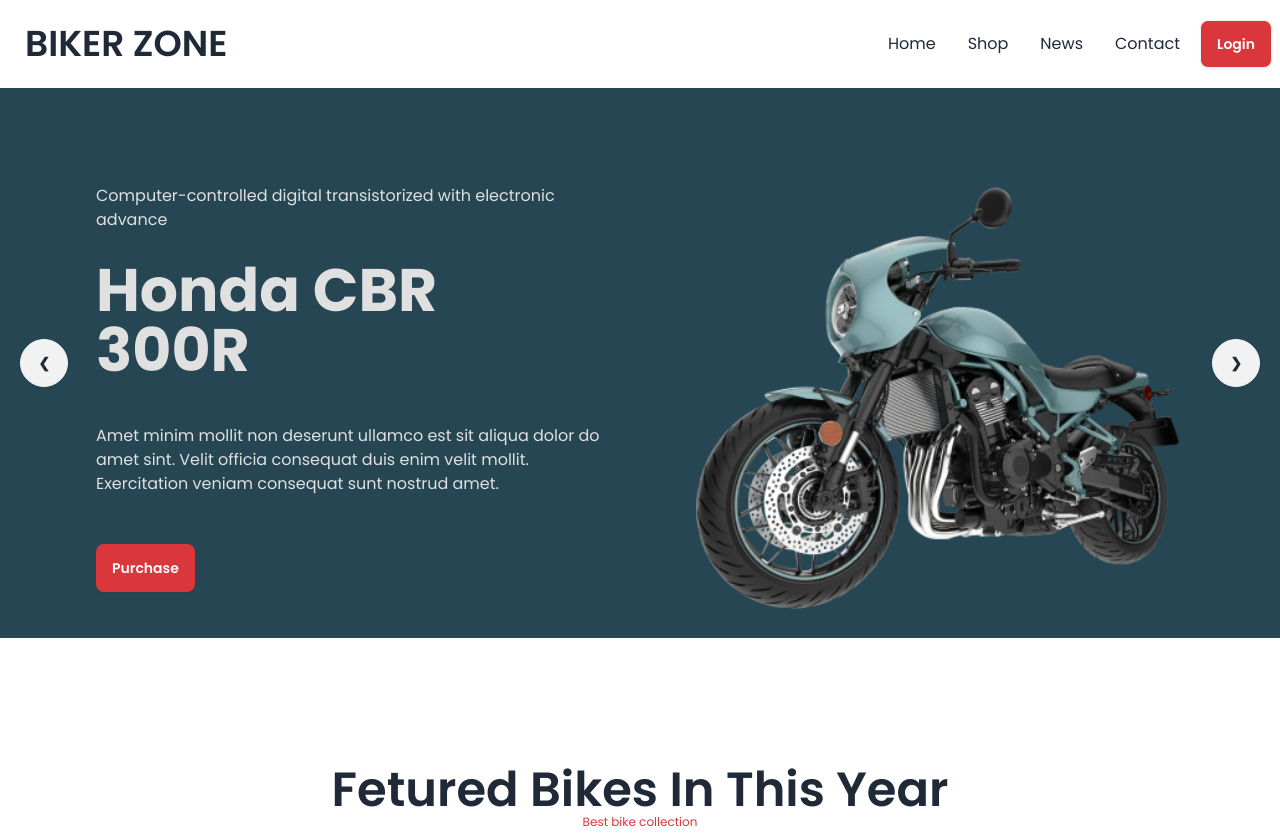
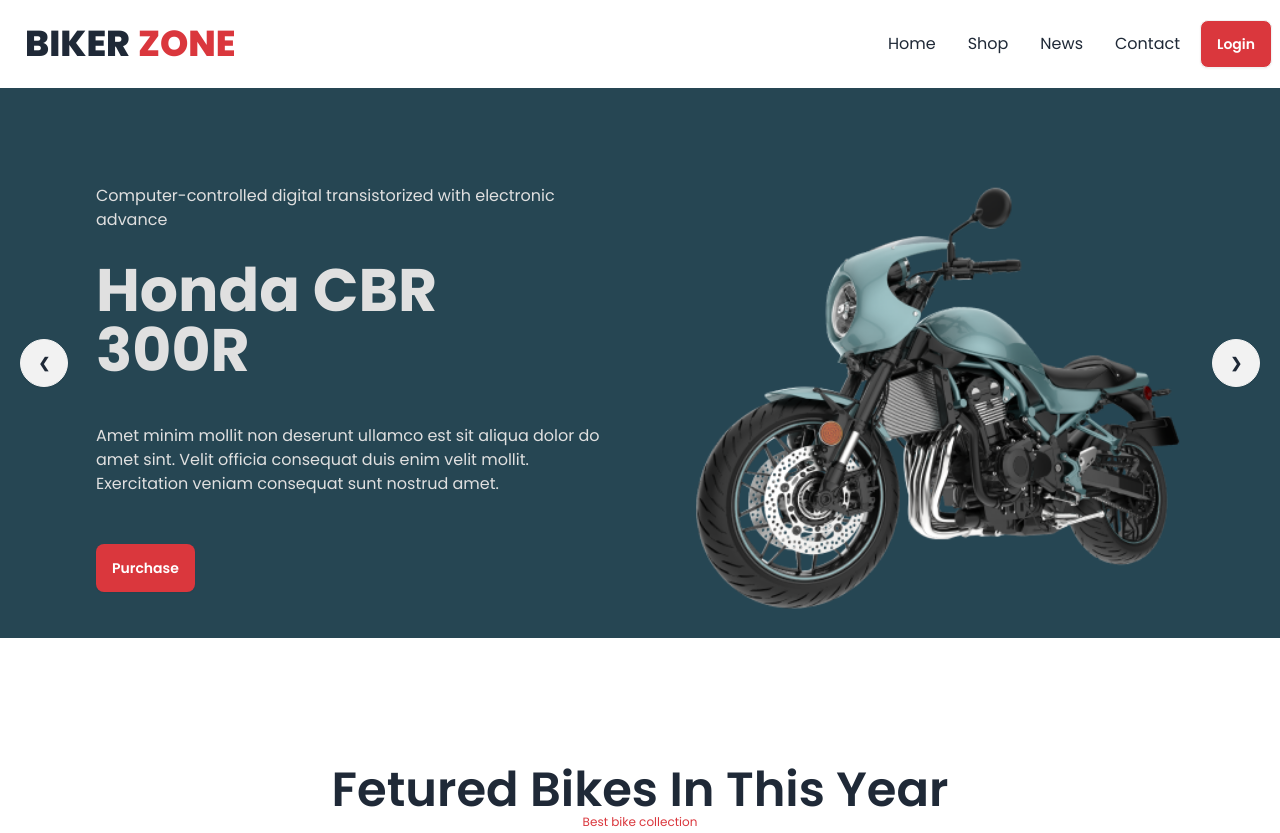
Before and after one commit to israt001/Biker-zone, a plain HTML site: page index.html in a window 1280 px wide. Shown: the top 833 px of the page. Drawn offline with nearby package versions, Linux system fonts and the light colour scheme.

Commit message:
changed logo color

```diff
--- a/index.html
+++ b/index.html
@@ -52,7 +52,7 @@
         <li><a>Contact</a></li>
       </ul>
     </div>
-    <a class="btn btn-ghost text-4xl">BIKER ZONE</a>
+    <a class="btn btn-ghost text-4xl font-extrabold">BIKER <span class="text-[#da373d]">ZONE</span></a>
   </div>
   <div class="navbar-center hidden lg:flex">
     <ul class="menu menu-horizontal text-base px-1">
```
